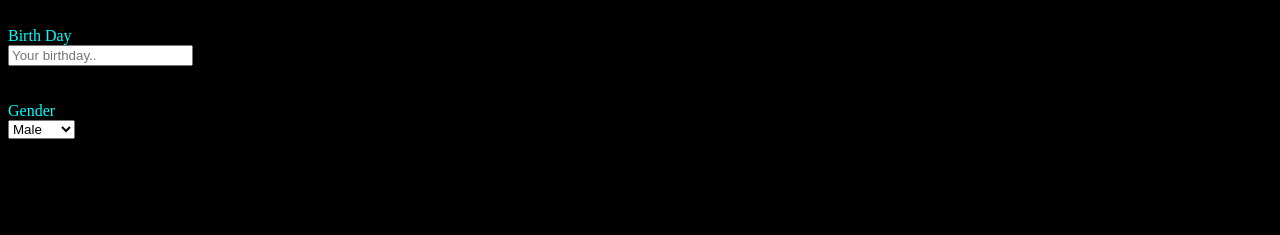
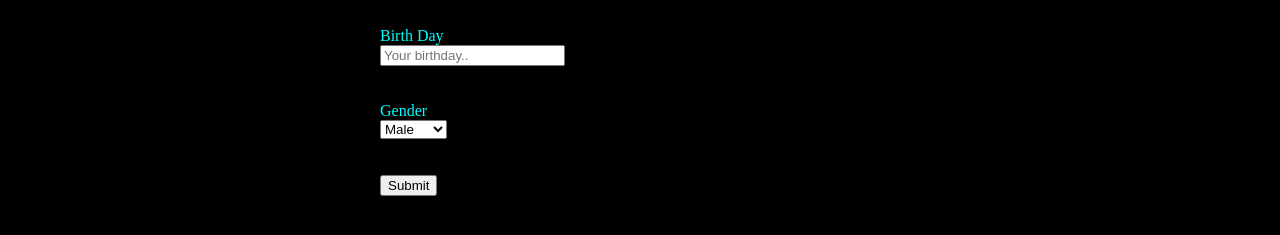
Before and after one commit to casey829/Birthday-Application, a plain HTML site: page index.html in a window 1280 px wide. Shown: the part 523-758 px from the top of the page. Drawn offline with Linux system fonts and the light colour scheme; a script that the page names is missing.

Commit message:
position

```diff
--- a/index.html
+++ b/index.html
@@ -49,6 +49,12 @@
               </select>
             </div>
           </div>
+          <br>
+          <br>
+          <!--form3-->
+          <div class="row">
+            <input type="submit" value="Submit">
+          </div>
 
 
     </section>
--- a/style.css
+++ b/style.css
@@ -24,4 +24,6 @@ body{
 }
 .container {
     color: cyan;
+    position: absolute;
+    left: 380px;
 }
```
